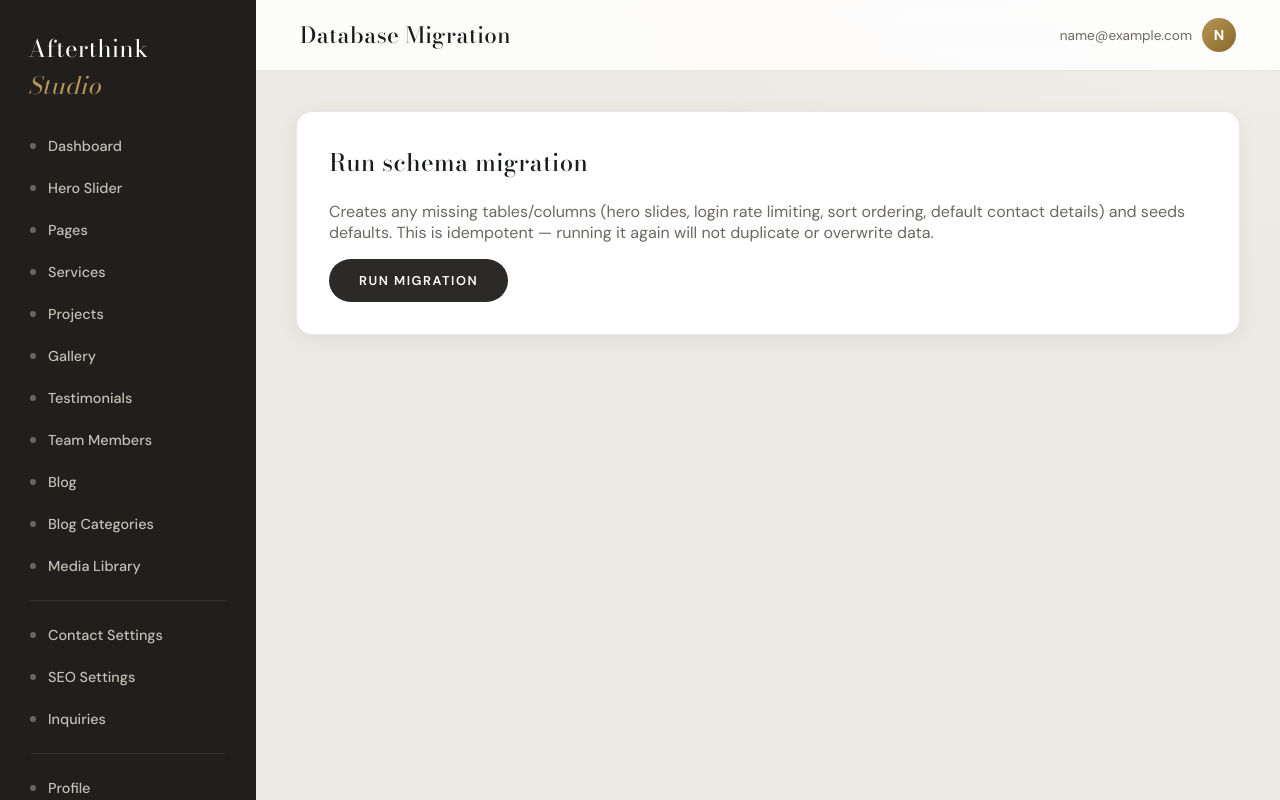
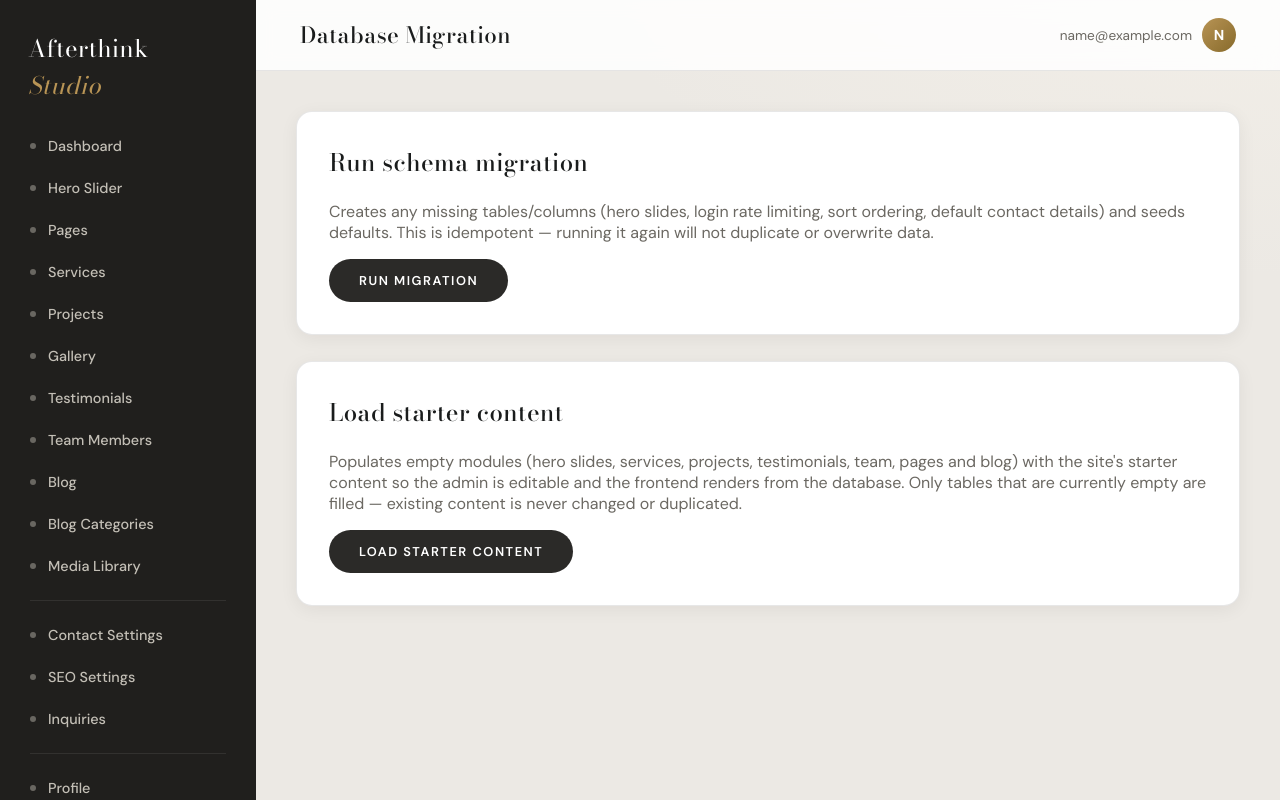
Before and after one commit to manishkapadnis-rgb/afterthink-cms, a PHP site: page /admin/migrate.php in a window 1280 px wide. Run offline with PHP 8.4, Linux system fonts and the light colour scheme; the visitor is signed in with stand-in values (Sample User, id 1).

Commit message:
Add one-click starter content seeder + widen image columns
- migrate.php gains a "Load Starter Content" action that populates empty
  modules (hero slides, services, projects, testimonials, team, pages, blog)
  from admin/seed_data.php, idempotently (only fills empty tables).
- Migration widens image/URL columns to VARCHAR(1024) so long image URLs fit
  (previously hero_slides.desktop_image / projects.featured_image at 255
  rejected the seed). Mirrored in database.sql for fresh installs.

Co-Authored-By: Claude Opus 4.8 (1M context) <noreply@anthropic.com>

```diff
--- a/admin/migrate.php
+++ b/admin/migrate.php
@@ -22,7 +22,67 @@ function columnExists(PDO $db, string $table, string $column): bool
     return (int) $stmt->fetchColumn() > 0;
 }
 
-if ($_SERVER['REQUEST_METHOD'] === 'POST') {
+function seedTable(PDO $db, string $table, array $columns, array $rows): string
+{
+    if ((int) $db->query("SELECT COUNT(*) FROM `{$table}`")->fetchColumn() > 0) {
+        return 'skipped — already has content';
+    }
+    $cols = implode(', ', array_map(static fn (string $c): string => "`{$c}`", $columns));
+    $ph = implode(', ', array_map(static fn (string $c): string => ':' . $c, $columns));
+    $stmt = $db->prepare("INSERT INTO `{$table}` ({$cols}) VALUES ({$ph})");
+    foreach ($rows as $row) {
+        $params = [];
+        foreach ($columns as $i => $c) {
+            $params[$c] = $row[$i];
+        }
+        $stmt->execute($params);
+    }
+    return 'seeded ' . count($rows) . ' rows';
+}
+
+function seedBlog(PDO $db, array $blog): string
+{
+    if ((int) $db->query('SELECT COUNT(*) FROM blog_posts')->fetchColumn() > 0) {
+        return 'skipped — already has posts';
+    }
+    $cat = $db->prepare('SELECT id FROM blog_categories WHERE slug = :s LIMIT 1');
+    $cat->execute(['s' => $blog['category']['slug']]);
+    $catId = $cat->fetchColumn();
+    if (!$catId) {
+        $db->prepare('INSERT INTO blog_categories (name, slug) VALUES (:n, :s)')
+            ->execute(['n' => $blog['category']['name'], 's' => $blog['category']['slug']]);
+        $catId = (int) $db->lastInsertId();
+    }
+    $stmt = $db->prepare('INSERT INTO blog_posts (category_id, title, slug, content, status, published_at) VALUES (:c, :t, :sl, :ct, \'published\', NOW())');
+    foreach ($blog['posts'] as $p) {
+        $stmt->execute(['c' => (int) $catId, 't' => $p['title'], 'sl' => $p['slug'], 'ct' => $p['content']]);
+    }
+    return 'seeded ' . count($blog['posts']) . ' posts';
+}
+
+function runSeed(PDO $db): array
+{
+    $data = require __DIR__ . '/seed_data.php';
+    $results = [];
+    foreach ($data as $table => $cfg) {
+        try {
+            if ($table === 'blog') {
+                $results[] = ['label' => 'blog posts', 'ok' => true, 'detail' => seedBlog($db, $cfg)];
+            } else {
+                $results[] = ['label' => $table, 'ok' => true, 'detail' => seedTable($db, $table, $cfg['columns'], $cfg['rows'])];
+            }
+        } catch (Throwable $e) {
+            $results[] = ['label' => $table, 'ok' => false, 'detail' => $e->getMessage()];
+        }
+    }
+    return $results;
+}
+
+if ($_SERVER['REQUEST_METHOD'] === 'POST' && ($_POST['action'] ?? '') === 'seed') {
+    requireValidCsrf();
+    $results = runSeed($db);
+    setFlash('Starter content load complete.');
+} elseif ($_SERVER['REQUEST_METHOD'] === 'POST') {
     requireValidCsrf();
 
     $steps = [
@@ -45,17 +105,24 @@ if ($_SERVER['REQUEST_METHOD'] === 'POST') {
             );
             return 'ready';
         },
-        'hero_slides seed' => static function (PDO $db): string {
-            if ((int) $db->query('SELECT COUNT(*) FROM hero_slides')->fetchColumn() > 0) {
-                return 'already has rows — left as is';
+        'widen image/url columns' => static function (PDO $db): string {
+            $alters = [
+                'ALTER TABLE `hero_slides` MODIFY `desktop_image` VARCHAR(1024) DEFAULT NULL',
+                'ALTER TABLE `hero_slides` MODIFY `mobile_image` VARCHAR(1024) DEFAULT NULL',
+                'ALTER TABLE `projects` MODIFY `featured_image` VARCHAR(1024) DEFAULT NULL',
+                'ALTER TABLE `projects` MODIFY `gallery_preview` VARCHAR(1024) DEFAULT NULL',
+                'ALTER TABLE `services` MODIFY `image` VARCHAR(1024) DEFAULT NULL',
+                'ALTER TABLE `testimonials` MODIFY `photo` VARCHAR(1024) DEFAULT NULL',
+                'ALTER TABLE `team_members` MODIFY `image` VARCHAR(1024) DEFAULT NULL',
+                'ALTER TABLE `blog_posts` MODIFY `featured_image` VARCHAR(1024) DEFAULT NULL',
+                'ALTER TABLE `project_gallery` MODIFY `image_path` VARCHAR(1024) NOT NULL',
+                'ALTER TABLE `pages` MODIFY `og_image` VARCHAR(1024) DEFAULT NULL',
+            ];
+            $done = 0;
+            foreach ($alters as $sql) {
+                try { $db->exec($sql); $done++; } catch (Throwable $e) { /* column may not exist */ }
             }
-            $db->exec(
-                "INSERT INTO `hero_slides` (`title`,`subtitle`,`button_text`,`button_link`,`sort_order`,`status`) VALUES
-                ('The Poetry of Space','Curation & Design','Explore Interior Design','services',1,'published'),
-                ('Defined Ambition','Executive Environments','Workspace Portfolio','portfolio',2,'published'),
-                ('Timeless Horizons','Architectural Mastery','View Residences','portfolio',3,'published')"
-            );
-            return 'seeded 3 default slides';
+            return "widened {$done} columns to hold long image URLs";
         },
         'login_attempts table' => static function (PDO $db): string {
             $db->exec(
@@ -143,4 +210,18 @@ require __DIR__ . '/partials/layout_top.php';
         <button type="submit">Run Migration</button>
     </form>
 </div>
+
+<div class="panel">
+    <h2 style="margin-top:0;">Load starter content</h2>
+    <p class="muted">Populates empty modules (hero slides, services, projects,
+        testimonials, team, pages and blog) with the site's starter content so
+        the admin is editable and the frontend renders from the database. Only
+        tables that are currently empty are filled — existing content is never
+        changed or duplicated.</p>
+    <form method="post">
+        <input type="hidden" name="csrf_token" value="<?php echo e($csrfToken); ?>">
+        <input type="hidden" name="action" value="seed">
+        <button type="submit">Load Starter Content</button>
+    </form>
+</div>
 <?php require __DIR__ . '/partials/layout_bottom.php'; ?>
```
Also changed, not shown: admin/seed_data.php (added, +80 -0 lines), database.sql (+4 -4 lines).
